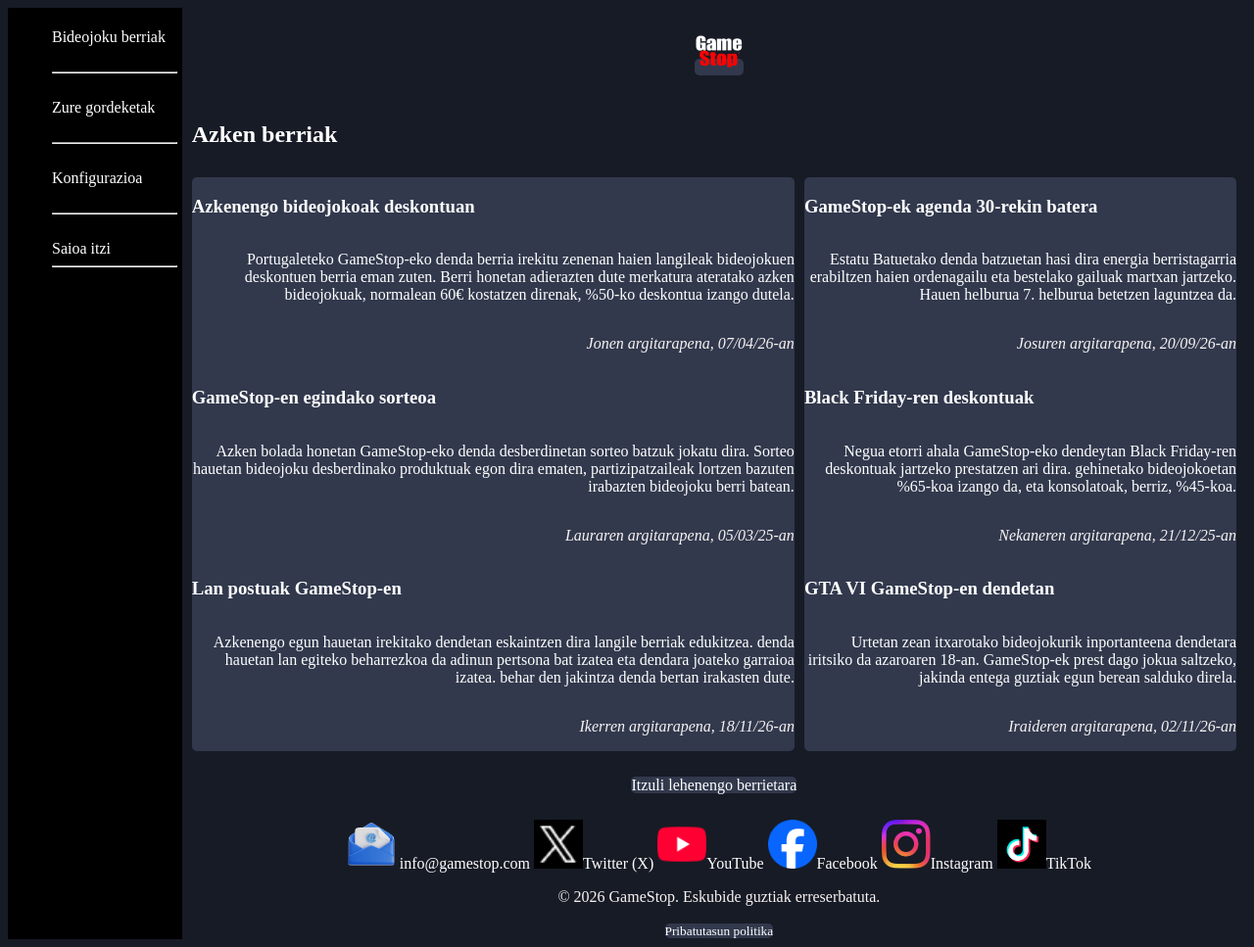
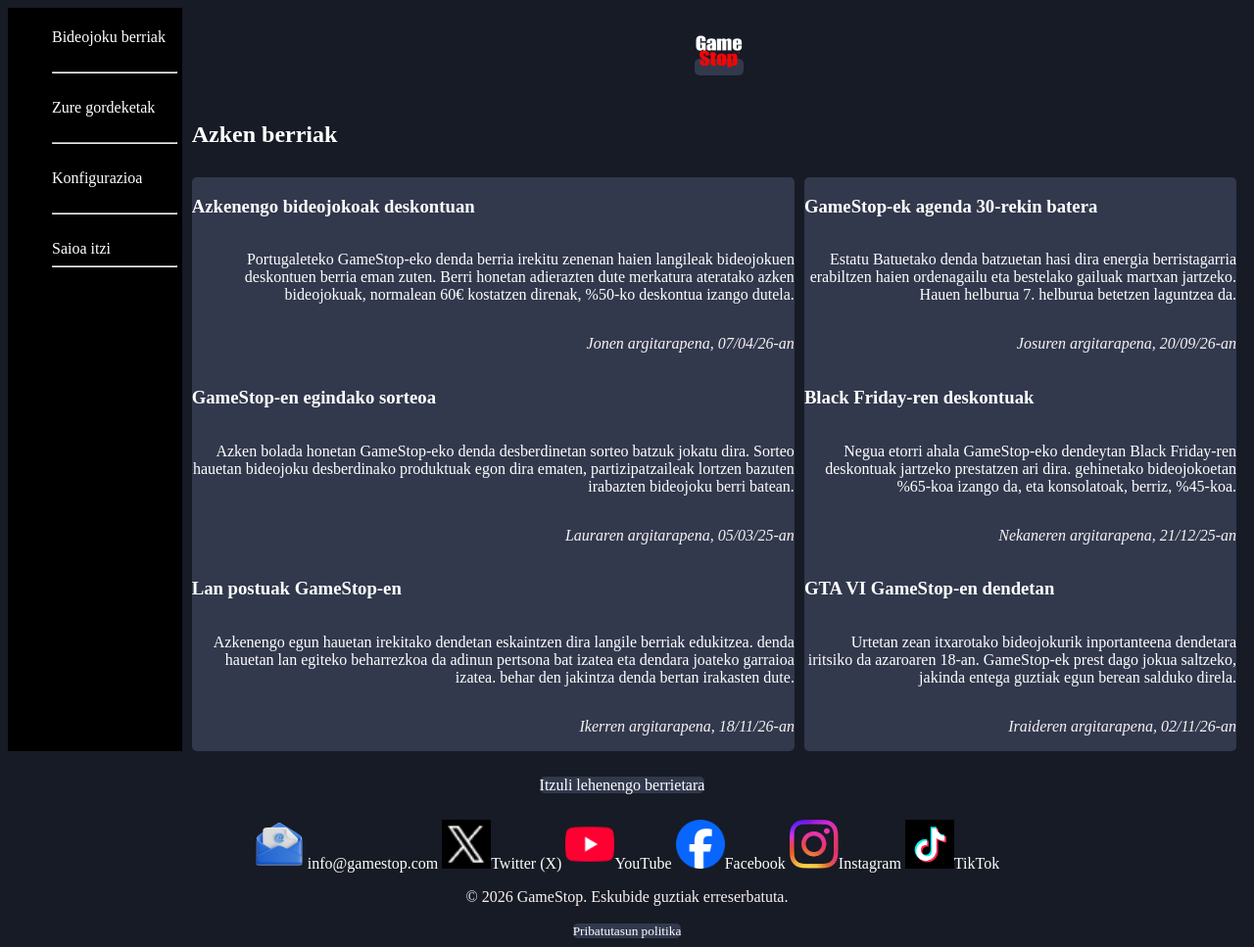
Before and after one commit to victor08carrasco/Erronka1-Markatzeko-Lengoaiak, a plain HTML site: page pages/Beste_berriak.html in a window 1280 px wide. Shown: the whole page at 98% size. Drawn offline with Linux system fonts and the light colour scheme.

Commit message:
Beste_berriak.css

```diff
--- a/styles/Beste_berriak.css
+++ b/styles/Beste_berriak.css
@@ -18,7 +18,7 @@
 
 body > aside{
        grid-column: 1;
-    grid-row: 1/6;
+    grid-row: 1/4;
      background-color: black;
      padding: 5px;
 }
@@ -31,7 +31,7 @@
 }
 
 body > footer{
-   grid-column: 2/4;
+   grid-column: 1/4;
    grid-row: 5;
    text-align: center;
 }
@@ -40,7 +40,7 @@
     grid-row: 2;
 }
 body > section{
-    grid-column: 2/3;
+    grid-column: 1/3;
     grid-row: 4;
 }
 #lehenengoa{
```
